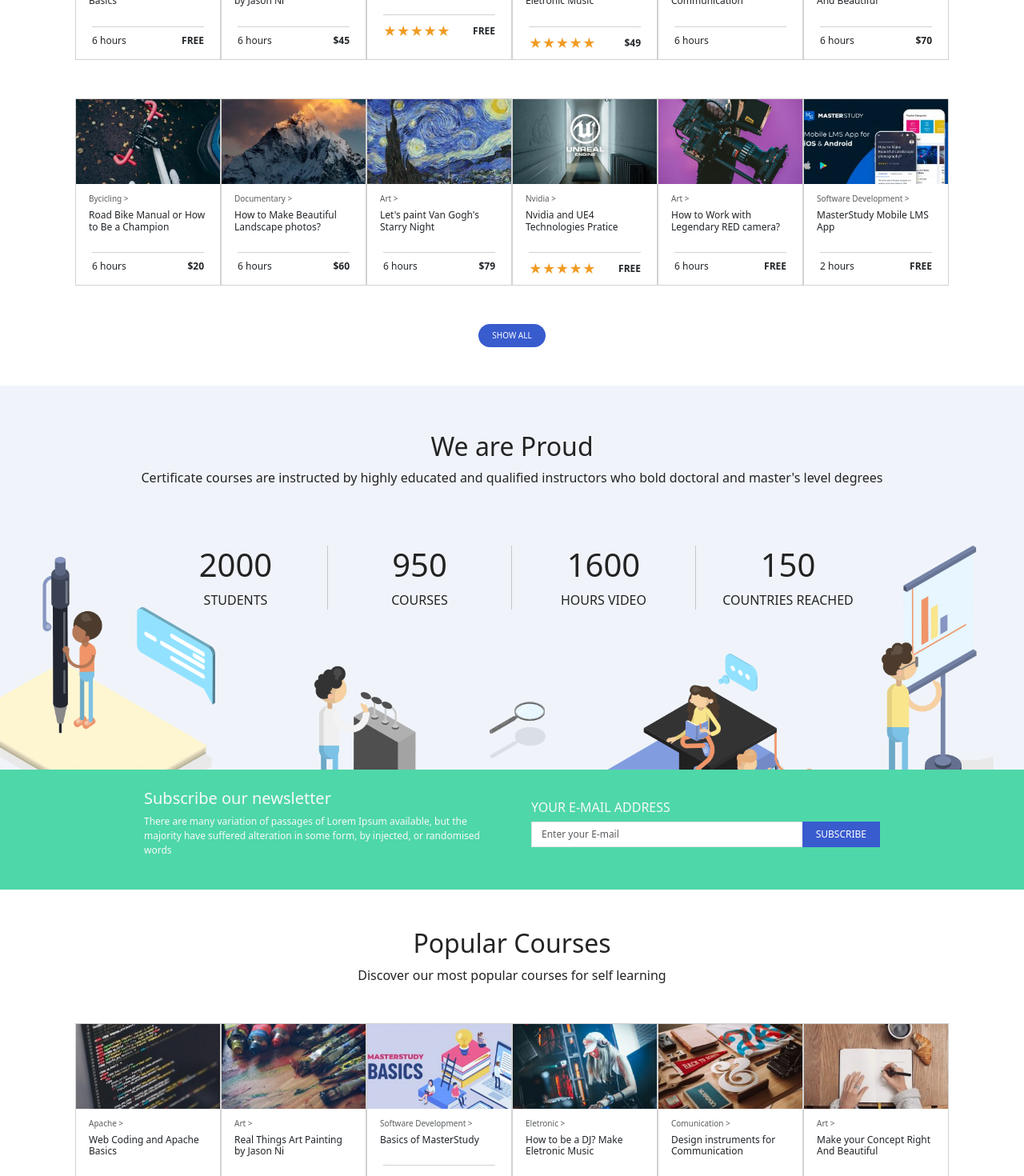
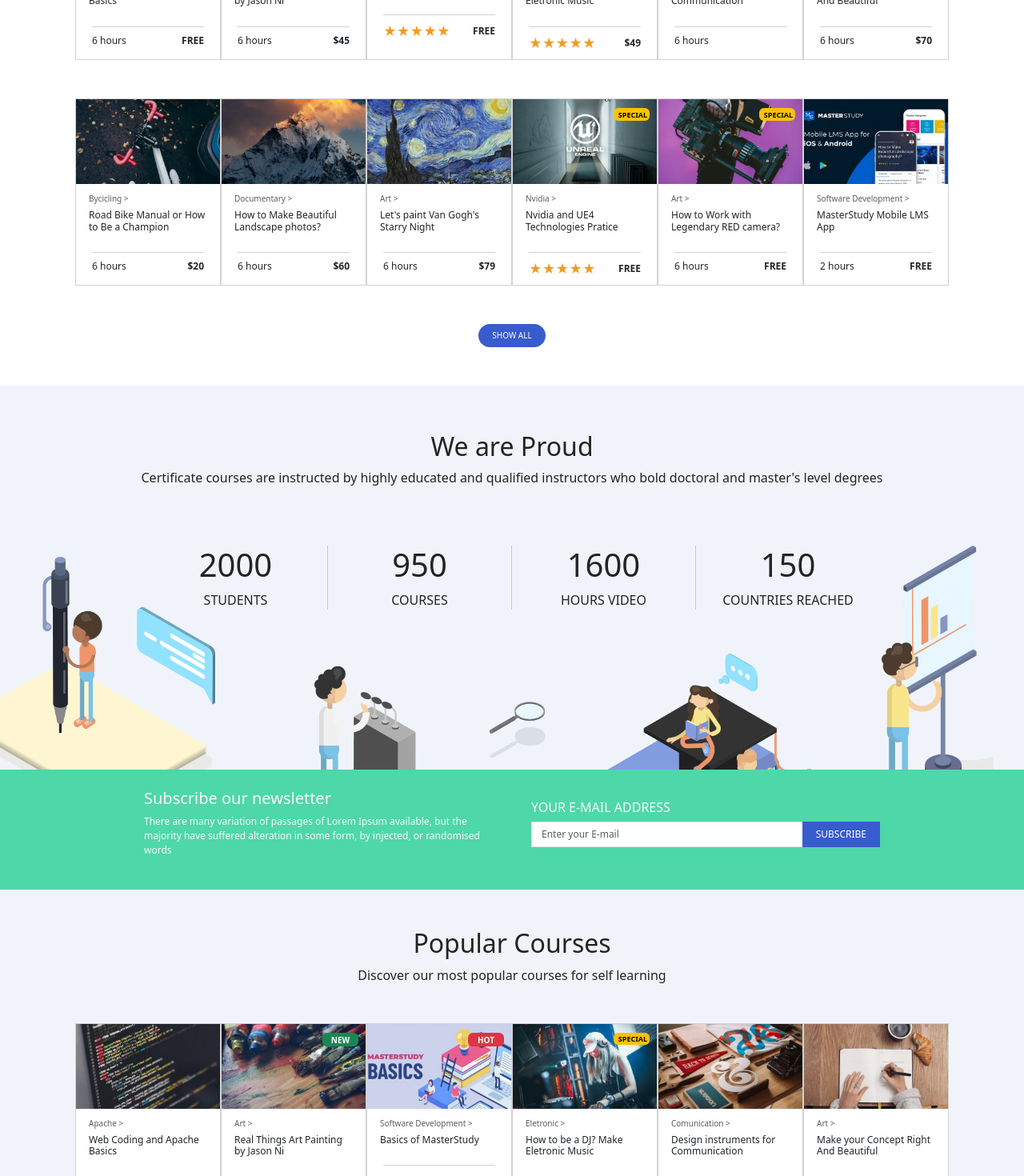
Before and after one commit to MattiaGiarrusso/proj-html-vuejs, a Vue app: page / in a window 1280 px wide. Shown: the part 2000-3470 px from the top of the page at 80% size. Built offline with nearby package versions, Linux system fonts and the light colour scheme.

Commit message:
Feat: add fix popular courses and popular components

```diff
--- a/src/components/AppPopularCourses.vue
+++ b/src/components/AppPopularCourses.vue
@@ -48,6 +48,10 @@ export default {
 
 <style scoped lang="scss">
 
+section {
+    background-color: #F0F4FA;
+}
+
 .ms-pagination {
     border: 0px;
 }
--- a/src/components/Popular.vue
+++ b/src/components/Popular.vue
@@ -33,6 +33,9 @@ export default {
 
                     <span class="ms-fs-12"><strong>{{ course.price }}</strong></span>
                 </div>
+                <span v-if="course.new" class="badge text-bg-success ms-fs-10">NEW</span>
+                <span v-if="course.hot" class="badge text-bg-danger ms-fs-10">HOT</span>
+                <span v-if="course.special" class="badge text-bg-warning ms-fs-9">SPECIAL</span>
             </div>
         </div>
         </template>
@@ -43,9 +46,9 @@ export default {
 
 <style scoped lang="scss">
 
-
 .card {
     width: calc(100%/6);
+    position: relative;
 }
 
 .ms-border-top {
@@ -56,4 +59,11 @@ export default {
     color: #f09b23;
 }
 
+.badge {
+    width: 45px;
+    position: absolute;
+    top: 5%;
+    left: 70%;
+}
+
 </style>
--- a/src/components/Recents.vue
+++ b/src/components/Recents.vue
@@ -32,6 +32,9 @@ export default {
 
                     <span class="ms-fs-12"><strong>{{ course.price }}</strong></span>
                 </div>
+                <span v-if="course.new" class="badge text-bg-success ms-fs-10">NEW</span>
+                <span v-if="course.hot" class="badge text-bg-danger ms-fs-10">HOT</span>
+                <span v-if="course.special" class="badge text-bg-warning ms-fs-9">SPECIAL</span>
             </div>
         </div>
 
@@ -44,6 +47,7 @@ export default {
 
 .card {
     width: calc(100%/6);
+    position: relative;
 }
 
 .ms-border-top {
@@ -54,4 +58,11 @@ export default {
     color: #f09b23;
 }
 
+.badge {
+    width: 45px;
+    position: absolute;
+    top: 5%;
+    left: 70%;
+}
+
 </style>
--- a/src/store.js
+++ b/src/store.js
@@ -53,42 +53,60 @@ export const store = reactive ({
             subtitle: 'Apache >',
             title: 'Web Coding and Apache Basics',
             hours: '6 hours',
-            price: 'FREE'
+            price: 'FREE',
+            new: null,
+            hot: null,
+            special: null,
         },
         {
             image: 'cat_2-272x161.jpg',
             subtitle: 'Art >',
             title: 'Real Things Art Painting by Jason Ni',
             hours: '6 hours',
-            price: '$45'
+            price: '$45',
+            new: true,
+            hot: null,
+            special: null,
           },
           {
             image: 'course-preview-272x161.jpg',
             subtitle: 'Software Development >',
             title: 'Basics of MasterStudy',
             stars: '★★★★★',
-            price: 'FREE'
+            price: 'FREE',
+            new: null,
+            hot: true,
+            special: null,
           },
           {
             image: 'photo-1496307042754-b4aa456c4a2d-272x161.jpeg',
             subtitle: 'Eletronic >',
             title: 'How to be a DJ? Make Eletronic Music',
             stars: '★★★★★',
-            price: '$49'
+            price: '$49',
+            new: null,
+            hot: null,
+            special: true,
           },
           {
             image: 'photo-1416339134316-0e91dc9ded92-scaled-272x161.jpeg',
             subtitle: 'Comunication >',
             title: 'Design instruments for Communication',
             hours: '6 hours',
-            price: ''
+            price: '',
+            new: null,
+            hot: null,
+            special: null,
           },
           {
             image: 'cathryn-lavery-67852-unsplash-272x161.jpg',
             subtitle: 'Art >',
             title: 'Make your Concept Right And Beautiful',
             hours: '6 hours',
-            price: '$70'
+            price: '$70',
+            new: null,
+            hot: null,
+            special: null,
           },
 
           {
@@ -96,42 +114,60 @@ export const store = reactive ({
             subtitle: 'Bycicling >',
             title: 'Road Bike Manual or How to Be a Champion',
             hours: '6 hours',
-            price: '$20'
+            price: '$20',
+            new: null,
+            hot: null,
+            special: null,
         },
         {
             image: 'cristian-grecu-762012-unsplash-min-scaled-272x161.jpg',
             subtitle: 'Documentary >',
             title: 'How to Make Beautiful Landscape photos?',
             hours: '6 hours',
-            price: '$60'
+            price: '$60',
+            new: null,
+            hot: null,
+            special: null,
           },
           {
             image: 'landscape-272x161.jpg',
             subtitle: 'Art >',
             title: "Let's paint Van Gogh's Starry Night",
             hours: '6 hours',
-            price: '$79'
+            price: '$79',
+            new: null,
+            hot: null,
+            special: null,
           },
           {
             image: '12345-1-272x161.png',
             subtitle: 'Nvidia >',
             title: 'Nvidia and UE4 Technologies Pratice',
             stars: '★★★★★',
-            price: 'FREE'
+            price: 'FREE',
+            new: null,
+            hot: null,
+            special: true,
           },
           {
             image: 'jakob-owens-198234-unsplash-min-1-272x161.png',
             subtitle: 'Art >',
             title: 'How to Work with Legendary RED camera?',
             hours: '6 hours',
-            price: 'FREE'
+            price: 'FREE',
+            new: null,
+            hot: null,
+            special: true,
           },
           {
             image: 'promo_tf-272x161.jpg',
             subtitle: 'Software Development >',
             title: 'MasterStudy Mobile LMS App',
             hours: '2 hours',
-            price: 'FREE'
+            price: 'FREE',
+            new: null,
+            hot: null,
+            special: null,
           },
     ]
 });
--- a/src/style/generic.scss
+++ b/src/style/generic.scss
@@ -30,6 +30,10 @@ a {
 
 .ms-fs-10 {
     font-size: 10px;
+}
+
+.ms-fs-9 {
+    font-size: 9px;
 }
 
 .ms-fs-6 {
```
